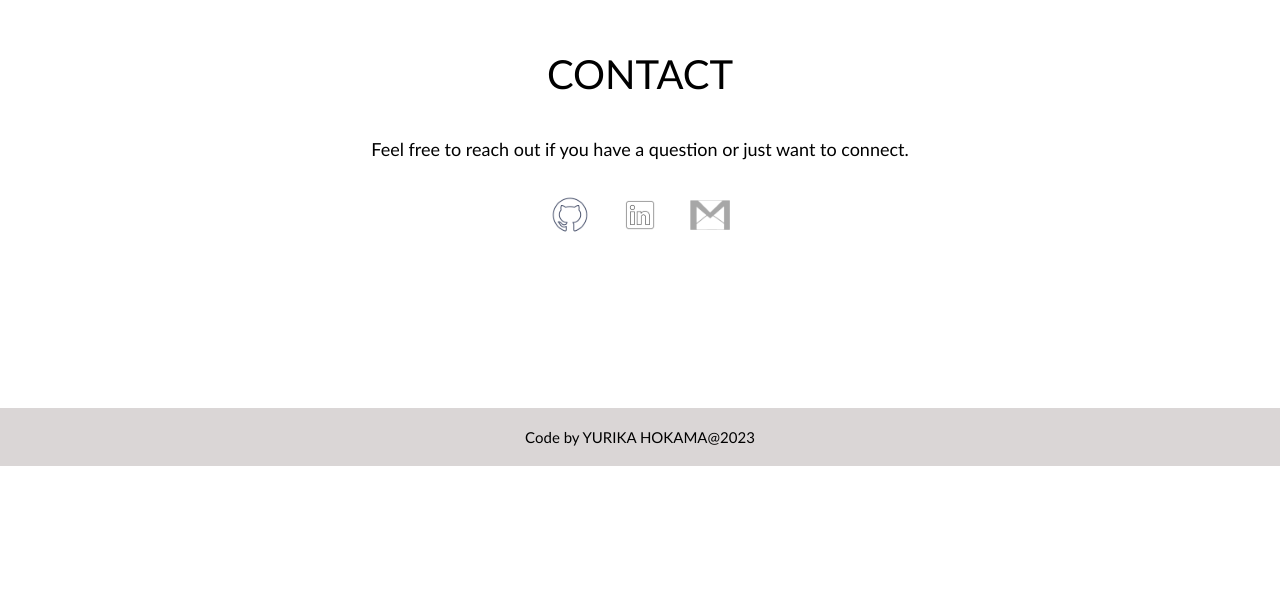
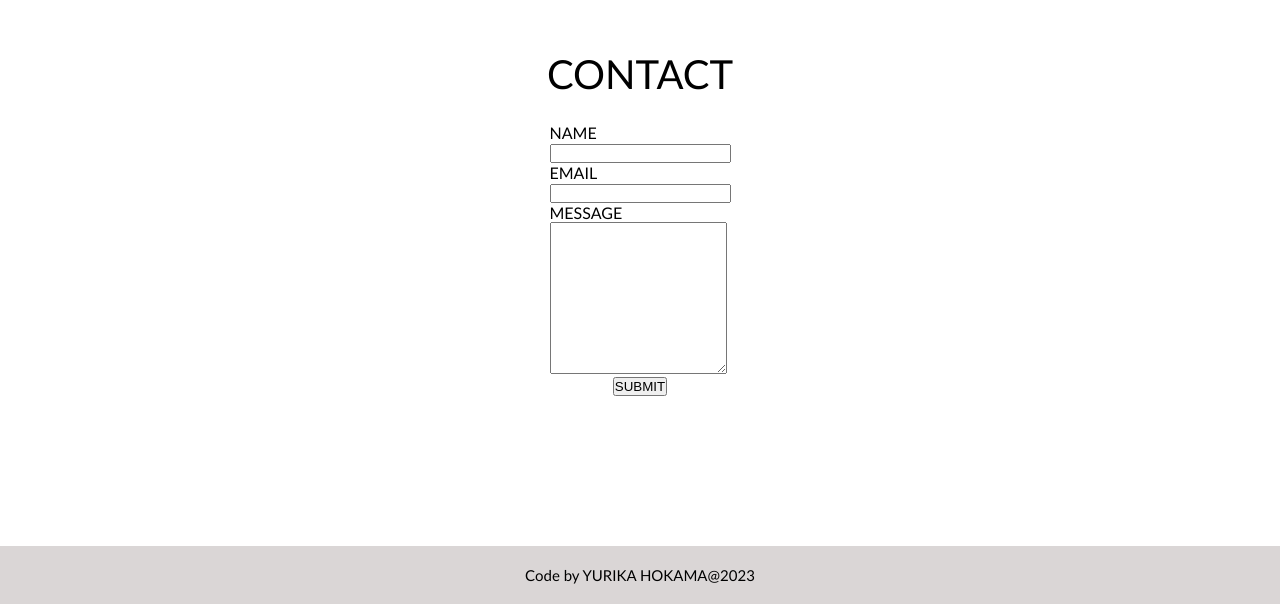
Before and after one commit to yurihoka/Portfolio, a website: page src/index.html in a window 1280 px wide. Shown: the part 1945-2549 px from the top of the page. Before the commit the page ends 2411 px from the top, so only its background shows below. Drawn offline with nearby package versions, Linux system fonts and the light colour scheme.

Commit message:
modify contact form

```diff
--- a/src/index.html
+++ b/src/index.html
@@ -97,27 +97,36 @@
           <h2>CONTACT</h2>
         </div>
         <div class="contact-wrapper">
-          <p class="contact-message">
+          <!-- <p class="contact-message">
             Feel free to reach out if you have a question or just want to
             connect.
-          </p>
-          <ul class="contact-list">
-            <li class="contact-item">
-              <a href="https://github.com/yurihoka?tab=projects" target="_blank"
-                ><img src="Images/github_icon.png"
-              /></a>
-            </li>
-            <li class="contact-item">
-              <a href="https://www.linkedin.com/in/yurihoka/" target="_blank"
-                ><img src="Images/linkedin_icon.png"
-              /></a>
-            </li>
-            <li class="contact-item">
-              <a href="mailto:yurihoka@gmail.com" target="_blank"
-                ><img src="Images/gmail_icon.png"
-              /></a>
-            </li>
-          </ul>
+          </p> -->
+          <div class="contact-form">
+            <form action="" method="post">
+              <div class="contact-item">
+                <label class="label"><p>NAME</p></label>
+                <input type="text" class="inputs" name="name" required />
+              </div>
+              <div class="contact-item">
+                <label class="label"><p>EMAIL</p></label>
+                <input type="email" class="inputs" name="email" required />
+              </div>
+              <div class="contact-item">
+                <label class="label"><p>MESSAGE</p></label>
+                <textarea
+                  class="inputs"
+                  name="message"
+                  rows="10"
+                  required
+                ></textarea>
+              </div>
+              <!-- <div class="contact-item"> -->
+              <div class="contact-button">
+                <input type="submit" class="button" value="SUBMIT" />
+              </div>
+              <!-- </div> -->
+            </form>
+          </div>
         </div>
       </div>
     </main>
--- a/src/sass/contact.scss
+++ b/src/sass/contact.scss
@@ -12,20 +12,21 @@
       font-weight: 450;
     }
   }
-  &-message {
-    text-align: center;
-    font-weight: 300;
-    font-size: 18px;
-    padding: 15px 0;
+  &-form {
+    width: 100%;
+    display: flex;
+    align-items: center;
+    justify-content: center;
   }
-  &-list {
-    display: flex;
-    justify-content: center;
-    gap: 30px;
-    padding: 20px 0;
-  }
+  // &-list {
+  //   display: flex;
+  //   justify-content: center;
+  //   gap: 30px;
+  //   padding: 20px 0;
+  // }
   &-item {
     font-weight: 100;
+    width: 100%;
     & > a > img {
       width: 40px;
       height: 40px;
@@ -36,5 +37,23 @@
       top: -3px;
       transition: 0.3s;
     }
+    .inputs {
+      // width: 100%;
+      // // font-family: "Gill Sans", "Gill Sans MT", Calibri, "Trebuchet MS",
+      // //   sans-serif;
+      // padding: 10px 20px;
+      // margin-bottom: 10px;
+      // font-size: 15px;
+      // & > p {
+      //   margin-bottom: 20px;
+      // }
+    }
+  }
+
+  &-button {
+    display: flex;
+    align-items: center;
+    justify-content: center;
+    // width: 100%;
   }
 }
--- a/src/sass/index.scss
+++ b/src/sass/index.scss
@@ -1,4 +1,3 @@
-@import "./global.scss";
 @import "./header.scss";
 @import "./home.scss";
 @import "./works.scss";
```
Also changed, not shown: src/css/contact.css, src/css/index.css, 2 other files.
